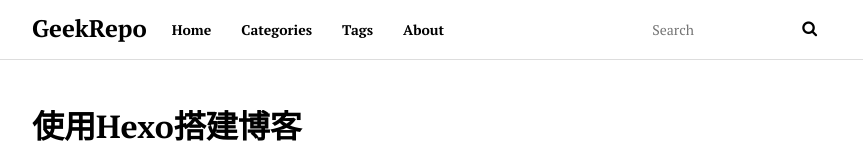
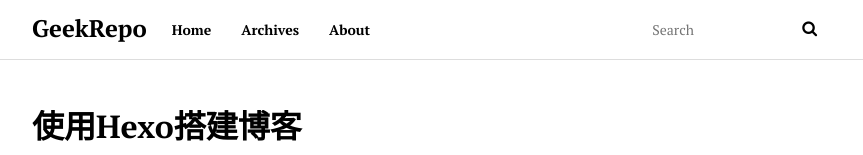
Before and after one commit to DerekYangYC/derekyangyc.github.io, a plain HTML site: page 2014/08/06/create-blog-with-hexo/index.html in a window 1280 px wide. Shown: the top 155 px of the page, without its empty margins (208-1071 px from the left). Drawn offline with Linux system fonts and the light colour scheme; a small style sheet from the web is missing.

Commit message:
Site updated: 2015-07-19 18:08:13

```diff
--- a/2014/08/06/create-blog-with-hexo/index.html
+++ b/2014/08/06/create-blog-with-hexo/index.html
@@ -40,9 +40,7 @@
 
           <a class="main-nav-link" href="/">Home</a>
 
-          <a class="main-nav-link" href="/categories">Categories</a>
-
-          <a class="main-nav-link" href="/tags">Tags</a>
+          <a class="main-nav-link" href="/archives">Archives</a>
 
           <a class="main-nav-link" href="/about">About</a>
 
```
Also changed, not shown: 2014/08/06/datastructure-algo-interviews/index.html (+1 -3 lines), 2014/08/07/leetcode-triangle/index.html (+1 -3 lines), 2014/08/07/leetcode-unique-paths/index.html (+1 -3 lines), 2014/08/12/about-tx-by-extxer/index.html (+1 -3 lines), archives/2014/08/index.html (+1 -3 lines), archives/2014/index.html (+1 -3 lines), archives/index.html (+1 -3 lines), categories/interview/index.html (+1 -3 lines), categories/leetcode/index.html (+1 -3 lines), index.html (+1 -3 lines), tags/algorithm/index.html (+1 -3 lines), tags/company/index.html (+1 -3 lines), tags/data-structure/index.html (+1 -3 lines), tags/dp/index.html (+1 -3 lines), 3 more files.
